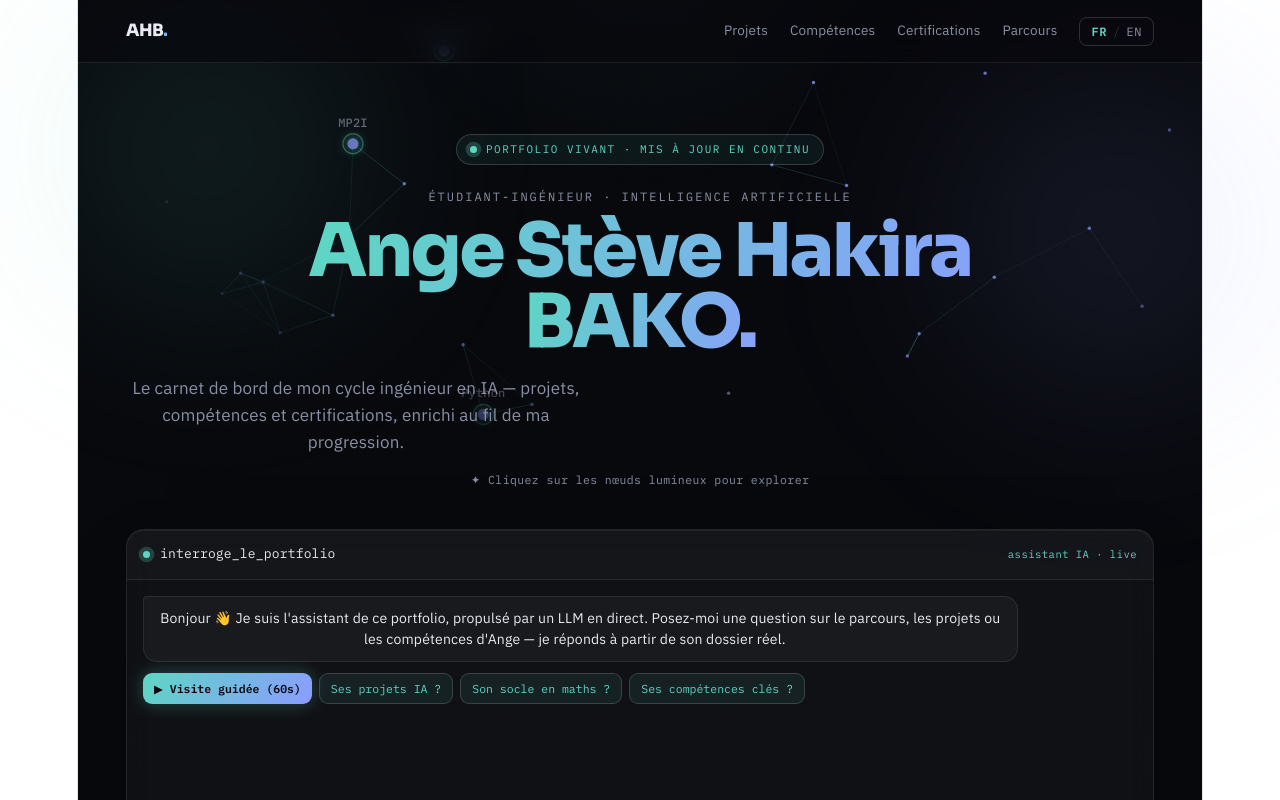
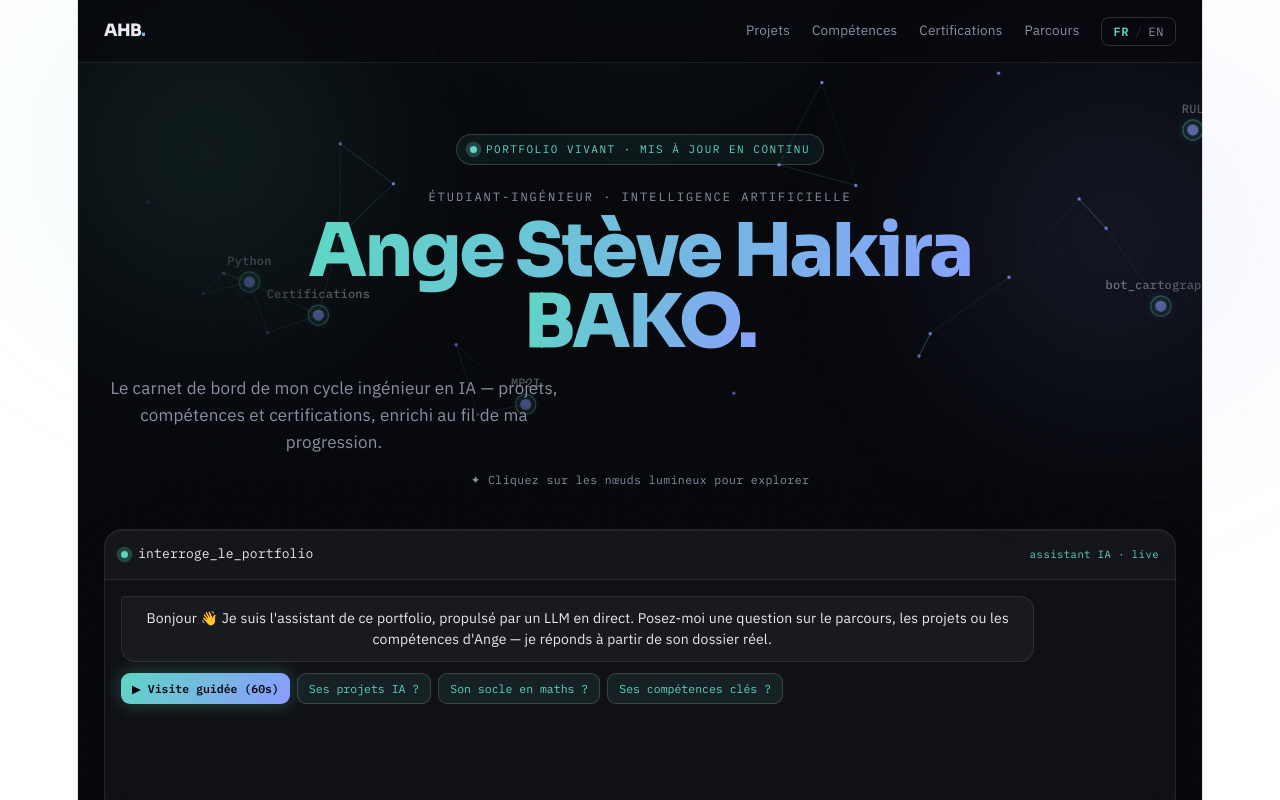
Before and after one commit to hakirabako-ops/Mon-PortfolioV1, a React (Vite) app: page / in a window 1280 px wide. Shown: the top 800 px of the page. Built offline with nearby package versions, Linux system fonts and the light colour scheme.

Commit message:
fix: élargir la colonne de contenu sur desktop (1080px → 1320px)

```diff
--- a/src/portfolio.css
+++ b/src/portfolio.css
@@ -17,12 +17,12 @@
 .aurora .a2 { width:560px; height:560px; top:-80px; right:-160px; background:radial-gradient(circle,rgba(139,156,255,.28),transparent 65%); animation:drift2 22s ease-in-out infinite; }
 @keyframes drift1 { 0%,100%{transform:translate(0,0);} 50%{transform:translate(80px,60px);} }
 @keyframes drift2 { 0%,100%{transform:translate(0,0);} 50%{transform:translate(-70px,50px);} }
-.wrap { position:relative; z-index:3; max-width:1080px; margin:0 auto; padding:0 26px; }
+.wrap { position:relative; z-index:3; max-width:1320px; margin:0 auto; padding:0 26px; }
 .mono { font-family:'IBM Plex Mono',monospace; } .accent { color:var(--accent); }
 
 /* ── Navbar ── */
 .nav { position:sticky; top:0; z-index:40; backdrop-filter:blur(16px); background:rgba(7,8,12,.6); border-bottom:1px solid var(--line); }
-.nav-in { display:flex; align-items:center; justify-content:space-between; height:62px; max-width:1080px; margin:0 auto; padding:0 26px; }
+.nav-in { display:flex; align-items:center; justify-content:space-between; height:62px; max-width:1320px; margin:0 auto; padding:0 26px; }
 .logo { font-family:'Sora',sans-serif; font-weight:800; letter-spacing:-.5px; font-size:17px; }
 .logo .accent { background:linear-gradient(90deg,var(--accent),var(--accent2)); -webkit-background-clip:text; background-clip:text; -webkit-text-fill-color:transparent; }
 .nav-r { display:flex; gap:22px; align-items:center; }
```
